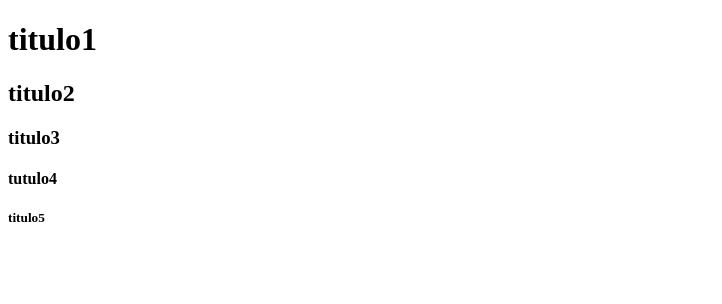
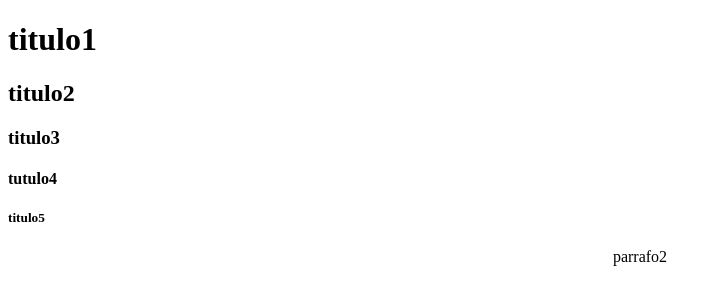
Before and after one commit to pelon1366/GithuHtml, a plain HTML site: page index.html in a window 1280 px wide. Shown: the whole page, without its empty margins (0-722 px from the left). Drawn offline with Linux system fonts and the light colour scheme.

Commit message:
yo crie nuevo parrafo y centre el parrafo

```diff
--- a/index.html
+++ b/index.html
@@ -12,6 +12,13 @@
     <h3> titulo3</h3>
     <h4> tutulo4 </h4>
     <h5> titulo5 </h5>
+    <div>
+        <center>
+
+
+<p> parrafo2 </p>
+        </center>
+    </div>
 
 
 
```
